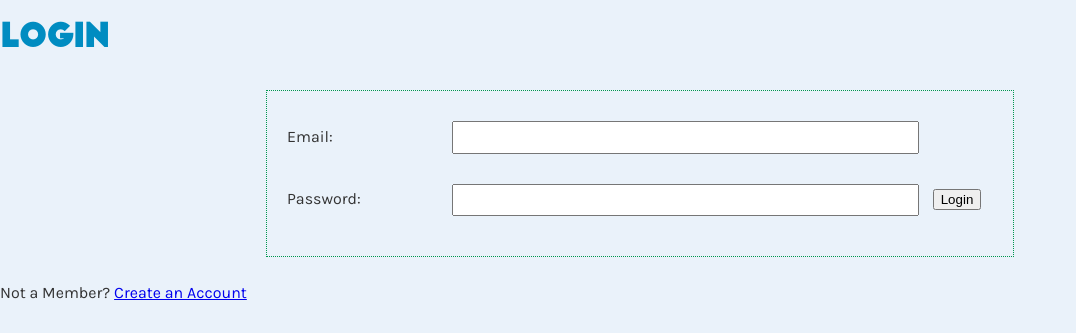
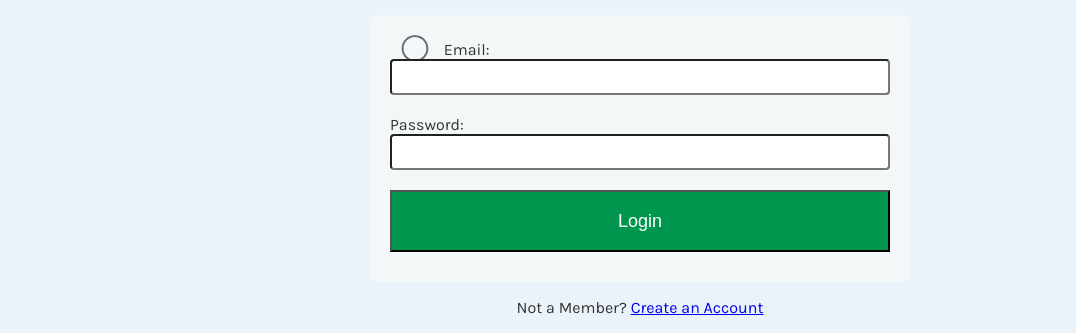
Before and after one commit to pauledwardmitchell/Marvl2, a Rails app: page / in a window 1280 px wide. Shown: the part 474-807 px from the top of the page, without its empty margins (0-1076 px from the left). Run offline with Rails 7, Linux system fonts and the light colour scheme; style sheets or scripts are compiled from the project's sources; parts of the project's set-up code (start-up, migrations or seed data) failed here and were passed over; some libraries are stand-ins or nearby versions.

Commit message:
add svg logo images and stylized

```diff
--- a/app/assets/stylesheets/layout.scss
+++ b/app/assets/stylesheets/layout.scss
@@ -11,6 +11,7 @@ h1, h2 {
 
 h3, h4 {
   font-family: 'Arvo', Palatino, san-serif;
+  font-size: 20px;
 }
 
 body {
@@ -132,3 +133,73 @@ p {
     width: 70px;
     margin: 15px auto 12px
   }
+
+
+.form-group{
+    max-width: 500px;
+    padding: 10px 20px;
+    background: #f4f7f8;
+    margin: 10px auto;
+    padding: 20px;
+    border-radius: 8px;
+}
+
+.form-group input[type="text"],
+.form-group input[type="email"],
+.form-group textarea,
+.form-group select {
+    border-radius: 4px;
+    font-size: 16px;
+    margin: 0;
+    outline: 0;
+    padding: 7px;
+    width: 100%;
+    box-sizing: border-box;
+    background-color: white;
+    color:#8a97a0;
+    margin-bottom: 20px;
+}
+
+
+.form-group .password {
+  border-radius: 4px;
+    font-size: 16px;
+    margin: 0;
+    outline: 0;
+    padding: 7px;
+    width: 100%;
+    box-sizing: border-box;
+    background-color: white;
+    color:#8a97a0;
+    margin-bottom: 20px;
+ }
+
+.form-group input[type="submit"],
+.form-group input[type="button"]
+{
+    position: relative;
+    display: block;
+    padding: 19px 39px 18px 39px;
+    color: #FFF;
+    margin: 0 auto;
+    background: $green;
+    font-size: 18px;
+    text-align: center;
+    font-style: normal;
+    width: 100%;
+    margin-bottom: 10px;
+}
+
+.form-group input[type="submit"]:hover,
+.form-group input[type="button"]:hover
+{
+    background: gray;
+}
+
+.icon {
+ max-height: 50px;
+ margin-bottom: -30px;
+ background: #f4f7f8;
+ border-radius: 50%;
+ display: inline;
+}
--- a/app/views/sessions/index.html.erb
+++ b/app/views/sessions/index.html.erb
@@ -8,6 +8,7 @@
 		<p>Welcome to the Community Purchasing Alliances' Member and Associated Recommend Vendor List - also known as MARVL. MARVL allows members to see suggested vendors, leave reviews for vendors based on your experience, as well as a place to discuss general questions.</p>
 	</div>
 </div>
-
 <%= render(partial: '/shared/login', locals: { obj: @user }) %>
+<center>
 <p>Not a Member? <%= link_to "Create an Account", new_user_path %></p>
+</center<
--- a/app/views/shared/_login.html.erb
+++ b/app/views/shared/_login.html.erb
@@ -1,14 +1,12 @@
-<h1>Login</h1>
 
 <p><%= flash[:notice] %></p>
 <p><%= flash[:alert] %></p>
 
-<div class="form-container">
-  <%= form_tag('/login') do %>
+<%= form_tag('/login', class: "form-group") do %>
+<%= image_tag('user.svg', class: "icon") %>
     <%= label_tag(:email, "Email:") %>
     <%= text_field_tag(:email) %>
     <%= label_tag(:password, "Password:") %>
-    <%= password_field_tag(:password)%>
+    <%= password_field_tag :password, nil, class: 'form-group password'%>
     <%= submit_tag("Login") %>
   <% end %>
-</div>
```
Also changed, not shown: app/assets/images/add_user.svg (added), app/assets/images/user.svg (added), 1 other file.
